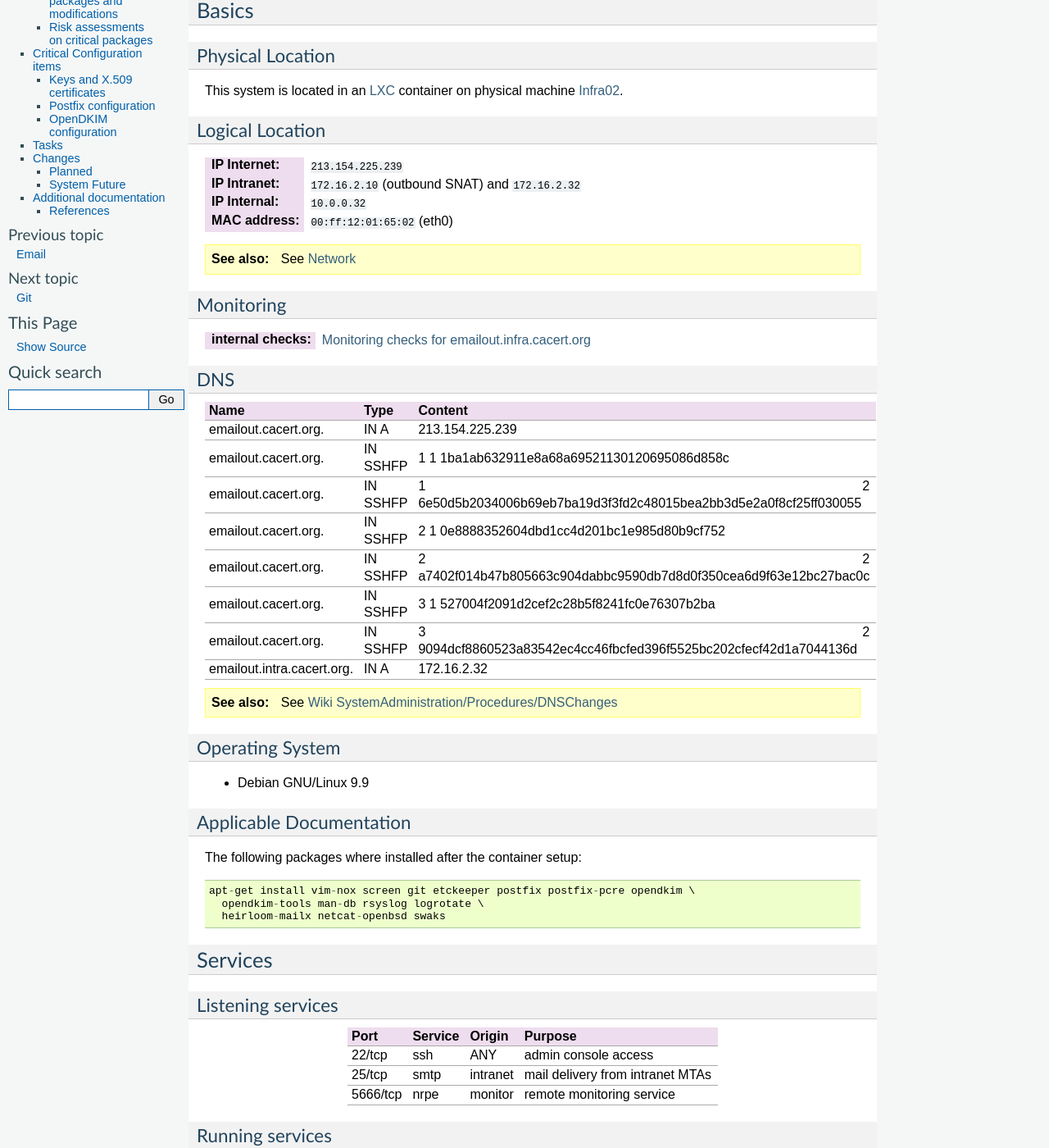
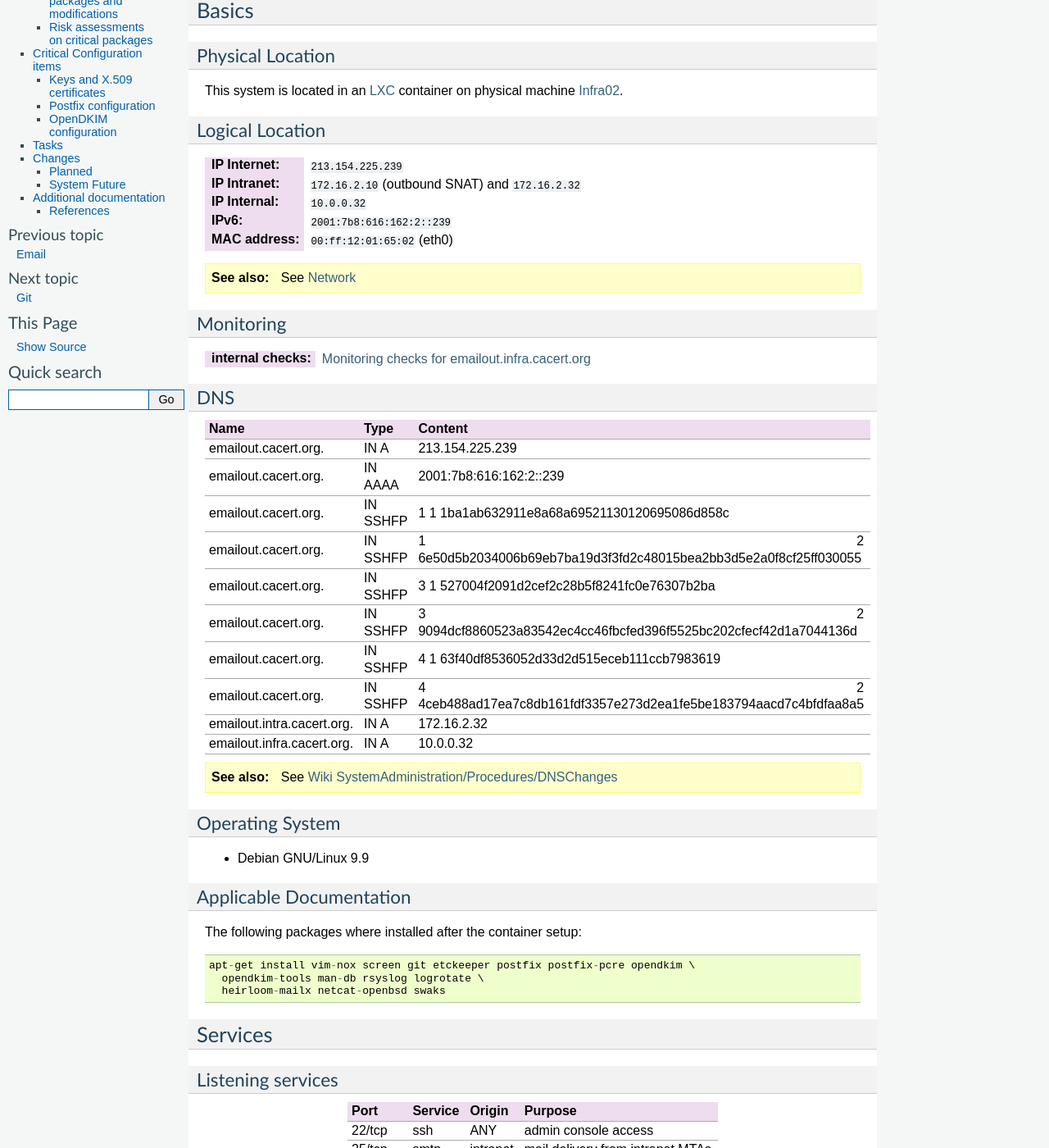
Before and after one commit to CAcertOrg/cacert-infradocs, a Sphinx documentation site: the page built from docs/systems/emailout.rst, in a window 1280 px wide and 1400 px high, scrolled down 546 px. Shown: the whole window at 82% size. Built offline with Sphinx 7.4.7, drawn with Linux system fonts in a browser that asks for light colours; pages that are not in the unit, such as notebooks, are missing from menus; cross-references to code outside the pages are shown as plain code; some of the changed text lies outside the part shown.

Commit message:
Update emailout documentation
- add IPv6 address
- remove DSA host key
- add statement regarding Puppet packages

```diff
--- a/docs/systems/emailout.rst
+++ b/docs/systems/emailout.rst
@@ -44,6 +44,7 @@
 :IP Internet: :ip:v4:`213.154.225.239`
 :IP Intranet: :ip:v4:`172.16.2.10` (outbound SNAT) and :ip:v4:`172.16.2.32`
 :IP Internal: :ip:v4:`10.0.0.32`
+:IPv6:        :ip:v6:`2001:7b8:616:162:2::239`
 :MAC address: :mac:`00:ff:12:01:65:02` (eth0)
 
 .. seealso::
@@ -64,18 +65,29 @@
 .. index::
    single: DNS records; Emailout
 
-========================== ======== ====================================================================
-Name                       Type     Content
-========================== ======== ====================================================================
-emailout.cacert.org.       IN A     213.154.225.239
-emailout.cacert.org.       IN SSHFP 1 1 1ba1ab632911e8a68a69521130120695086d858c
-emailout.cacert.org.       IN SSHFP 1 2 6e50d5b2034006b69eb7ba19d3f3fd2c48015bea2bb3d5e2a0f8cf25ff030055
-emailout.cacert.org.       IN SSHFP 2 1 0e8888352604dbd1cc4d201bc1e985d80b9cf752
-emailout.cacert.org.       IN SSHFP 2 2 a7402f014b47b805663c904dabbc9590db7d8d0f350cea6d9f63e12bc27bac0c
-emailout.cacert.org.       IN SSHFP 3 1 527004f2091d2cef2c28b5f8241fc0e76307b2ba
-emailout.cacert.org.       IN SSHFP 3 2 9094dcf8860523a83542ec4cc46fbcfed396f5525bc202cfecf42d1a7044136d
-emailout.intra.cacert.org. IN A     172.16.2.32
-========================== ======== ====================================================================
++----------------------------+----------+----------------------------------------------------------------------+
+| Name                       | Type     | Content                                                              |
++============================+==========+======================================================================+
+| emailout.cacert.org.       | IN A     | 213.154.225.239                                                      |
++----------------------------+----------+----------------------------------------------------------------------+
+| emailout.cacert.org.       | IN AAAA  | 2001:7b8:616:162:2::239                                              |
++----------------------------+----------+----------------------------------------------------------------------+
+| emailout.cacert.org.       | IN SSHFP | 1 1 1ba1ab632911e8a68a69521130120695086d858c                         |
++----------------------------+----------+----------------------------------------------------------------------+
+| emailout.cacert.org.       | IN SSHFP | 1 2 6e50d5b2034006b69eb7ba19d3f3fd2c48015bea2bb3d5e2a0f8cf25ff030055 |
++----------------------------+----------+----------------------------------------------------------------------+
+| emailout.cacert.org.       | IN SSHFP | 3 1 527004f2091d2cef2c28b5f8241fc0e76307b2ba                         |
++----------------------------+----------+----------------------------------------------------------------------+
+| emailout.cacert.org.       | IN SSHFP | 3 2 9094dcf8860523a83542ec4cc46fbcfed396f5525bc202cfecf42d1a7044136d |
++----------------------------+----------+----------------------------------------------------------------------+
+| emailout.cacert.org.       | IN SSHFP | 4 1 63f40df8536052d33d2d515eceb111ccb7983619                         |
++----------------------------+----------+----------------------------------------------------------------------+
+| emailout.cacert.org.       | IN SSHFP | 4 2 4ceb488ad17ea7c8db161fdf3357e273d2ea1fe5be183794aacd7c4bfdfaa8a5 |
++----------------------------+----------+----------------------------------------------------------------------+
+| emailout.intra.cacert.org. | IN A     | 172.16.2.32                                                          |
++----------------------------+----------+----------------------------------------------------------------------+
+| emailout.infra.cacert.org. | IN A     | 10.0.0.32                                                            |
++----------------------------+----------+----------------------------------------------------------------------+
 
 .. seealso::
 
@@ -188,8 +199,15 @@
 
 Postfix has a very good security reputation. The system is patched regularly.
 
+The Puppet agent package and a few dependencies are installed from the official
+Puppet APT repository because the versions in Debian are too old to use modern
+Puppet features.
+
 Critical Configuration items
 ============================
+
+The system configuration is managed via Puppet profiles. There should be no
+configuration items outside of the :cacertgit:`cacert-puppet`.
 
 Keys and X.509 certificates
 ---------------------------
```
Also changed, not shown: other parts of docs/systems/emailout.rst (+0 -3 lines).
